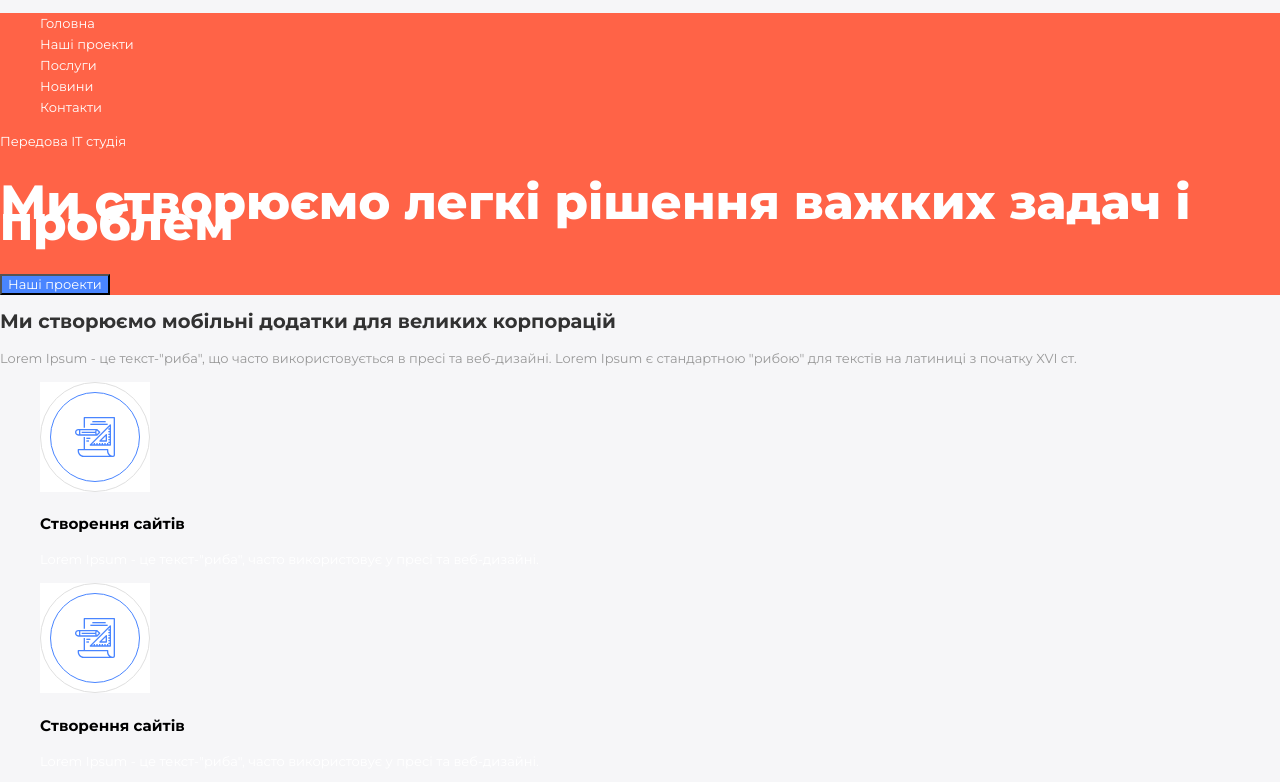
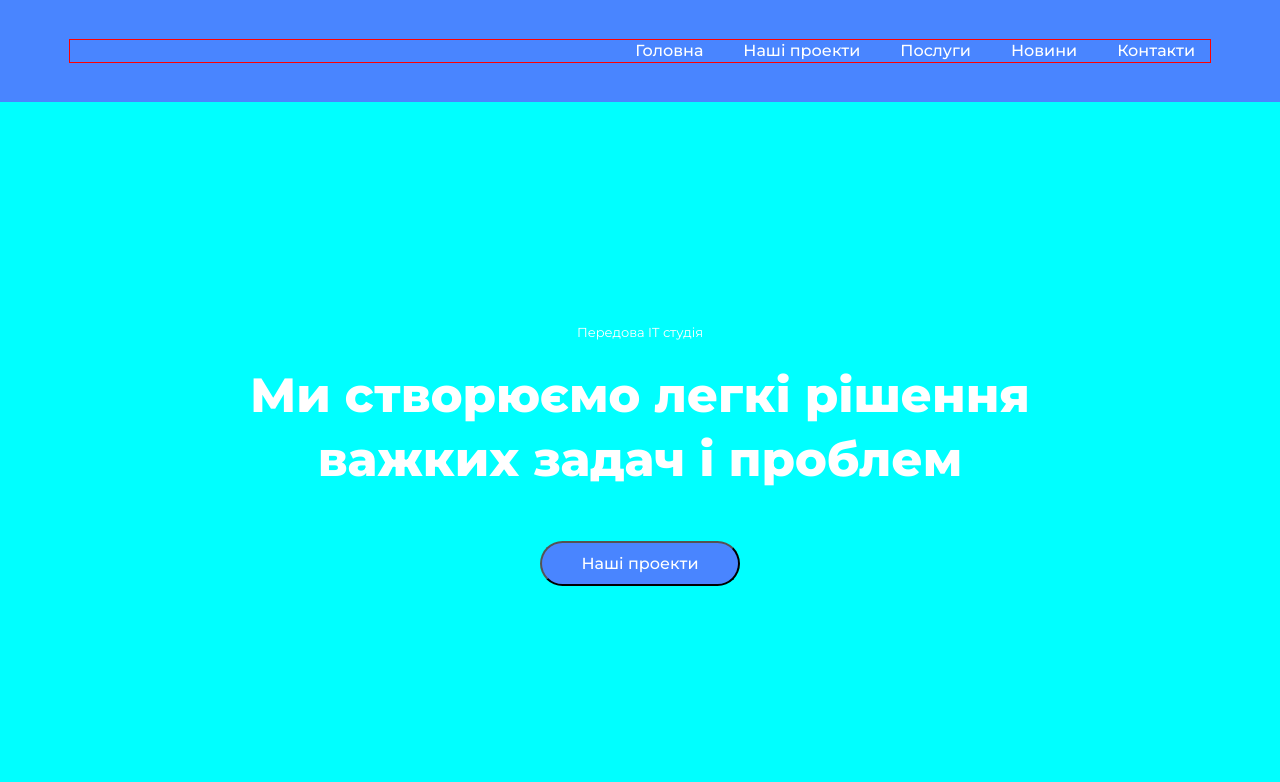
Before and after one commit to AleeexTk/practice-1, a plain HTML site: page index.html in a window 1280 px wide. Shown: the top 782 px of the page. Drawn offline with nearby package versions, Linux system fonts and the light colour scheme.

Commit message:
section prevelieges

```diff
--- a/index.html
+++ b/index.html
@@ -6,25 +6,46 @@
     <meta name="viewport" content="width=device-width, initial-scale=1.0" />
     <title>Document</title>
     <!--# link font's -->
-    <link rel="preconnect" href="https://fonts.googleapis.com">
-<link rel="preconnect" href="https://fonts.gstatic.com" crossorigin>
-<link href="https://fonts.googleapis.com/css2?family=Montserrat:wght@100;200;400;500;600;700;800&display=swap" rel="stylesheet">
+    <link rel="preconnect" href="https://fonts.googleapis.com" />
+    <link rel="preconnect" href="https://fonts.gstatic.com" crossorigin />
+    <link
+      href="https://fonts.googleapis.com/css2?family=Montserrat:wght@100;200;400;500;600;700;800&display=swap"
+      rel="stylesheet"
+    />
 
-    <link rel="stylesheet" href="https://cdnjs.cloudflare.com/ajax/libs/modern-normalize/1.1.0/modern-normalize.min.css" integrity="sha512-wpPYUAdjBVSE4KJnH1VR1HeZfpl1ub8YT/NKx4PuQ5NmX2tKuGu6U/JRp5y+Y8XG2tV+wKQpNHVUX03MfMFn9Q==" crossorigin="anonymous" referrerpolicy="no-referrer" />
-    <link rel="stylesheet" href="style.css">
+    <link
+      rel="stylesheet"
+      href="https://cdnjs.cloudflare.com/ajax/libs/modern-normalize/1.1.0/modern-normalize.min.css"
+      integrity="sha512-wpPYUAdjBVSE4KJnH1VR1HeZfpl1ub8YT/NKx4PuQ5NmX2tKuGu6U/JRp5y+Y8XG2tV+wKQpNHVUX03MfMFn9Q=="
+      crossorigin="anonymous"
+      referrerpolicy="no-referrer"
+    />
+    <link rel="stylesheet" href="style.css" />
   </head>
 
   <body>
-    <div class="background-photo">
+    <!-- HEADER -->
+
     <header class="header">
-      <!-- HEADER -->
+      <div class="container header-container">
         <ul class="header-list">
-        <li class="header-item"><a class="header-link" href="./index.html">Головна</a></li>
-        <li class="header-item"><a class="header-link" href="#">Наші проекти</a></li>
-        <li class="header-item"><a class="header-link" href="#">Послуги</a></li>
-        <li class="header-item"><a class="header-link" href="#">Новини</a></li>
-        <li class="header-item"><a class="header-link" href="#">Контакти</a></li>
+          <li class="header-item">
+            <a class="header-link" href="./index.html">Головна</a>
+          </li>
+          <li class="header-item">
+            <a class="header-link" href="#">Наші проекти</a>
+          </li>
+          <li class="header-item">
+            <a class="header-link" href="#">Послуги</a>
+          </li>
+          <li class="header-item">
+            <a class="header-link" href="#">Новини</a>
+          </li>
+          <li class="header-item">
+            <a class="header-link" href="#">Контакти</a>
+          </li>
         </ul>
+      </div>
     </header>
 
     <main>
@@ -32,23 +53,32 @@
 
       <section class="hero">
         <p class="hero-text">Передова IT студія</p>
-        <h1 class="hero-title">Ми створюємо легкі рішення важких задач і проблем</h1>
-        <button class="hero-button button"  type="button">Наші проекти</button>
+        <h1 class="hero-title">
+          Ми створюємо легкі рішення важких задач і проблем
+        </h1>
+        <button class="hero-button button" type="button">Наші проекти</button>
       </section>
-    </div>
+
       <!-- OUR POSLUGI :D  -->
 
       <section class="survisies">
-        <h2 class="survisies-title">Ми створюємо мобільні додатки для великих корпорацій</h2>
+        <div class="survisies-container container">
+          <h2 class="survisies-title">
+            Ми створюємо мобільні додатки для великих корпорацій
+          </h2>
           <p class="survisies-text">
             Lorem Ipsum - це текст-"риба", що часто використовується в пресі та
-          веб-дизайні. Lorem Ipsum є стандартною "рибою" для текстів на латиниці
-          з початку XVI ст.
+            веб-дизайні. Lorem Ipsum є стандартною "рибою" для текстів на
+            латиниці з початку XVI ст.
           </p>
           <ul class="survisies-list">
             <li class="survisies-item">
               <a class="survisies-link" href="#">
-              <img src="./images/simbol-1.svg" alt="contract" />
+                <img
+                  class="survisies-img"
+                  src="./images/simbol-1.svg"
+                  alt="contract"
+                />
                 <h3 class="survisies-list-title">Створення сайтів</h3>
                 <p class="survisies-list-text">
                   Lorem Ipsum - це текст-"риба", часто використовує у пресі та
@@ -58,7 +88,11 @@
             </li>
             <li class="survisies-item">
               <a class="survisies-link" href="#">
-              <img src="./images/simbol-1.svg" alt="contract" />
+                <img
+                  class="survisies-img"
+                  src="./images/simbol-1.svg"
+                  alt="contract"
+                />
                 <h3 class="survisies-list-title">Створення сайтів</h3>
                 <p class="survisies-list-text">
                   Lorem Ipsum - це текст-"риба", часто використовує у пресі та
@@ -68,7 +102,11 @@
             </li>
             <li class="survisies-item">
               <a class="survisies-link" href="#">
-              <img src="./images/simbol-1.svg" alt="contract" />
+                <img
+                  class="survisies-img"
+                  src="./images/simbol-1.svg"
+                  alt="contract"
+                />
                 <h3 class="survisies-list-title">Створення сайтів</h3>
                 <p class="survisies-list-text">
                   Lorem Ipsum - це текст-"риба", часто використовує у пресі та
@@ -78,7 +116,8 @@
             </li>
           </ul>
 
-        <a href="#"> всі послуги</a>
+          <a class="survisies-button button" href="#"> всі послуги</a>
+        </div>
       </section>
 
       <!-- PORTFOLIO -->
@@ -125,22 +164,16 @@
       <!-- OUR SPECIALIZATION -->
 
       <section class="specialization">
-        <h2 class="specialization-title">Наші роботи на яких ми спеціалізуємось</h2>
+        <h2 class="specialization-title">
+          Наші роботи на яких ми спеціалізуємось
+        </h2>
         <a class="specialization-link" href="#">Всі послуги</a>
         <ul class="specialization-list">
           <li class="specialization-item">
             <img src="./images/image-2.jpg" alt="men at work" />
-            <h3 class="specialization-list-title"><span>01.</span> Дослідження і упаковка</h3>
-            <p class="specialization-list-text">
-              Lorem Ipsum - це текст-"риба", що часто використовується в пресі
-              та веб-дизайні. Lorem Ipsum є стандартною "рибою" для текстів на
-              латиниці з початку XVI ст.
-            </p>
-            <a class="specialization-list-link" href="#">Детальніше</a>
-          </li class="specialization-item">
-          <li>
-            <img src="./images/image-2.jpg" alt="men at work" />
-            <h3 class="specialization-list-title"><span>01.</span> Дослідження і упаковка</h3>
+            <h3 class="specialization-list-title">
+              <span>01.</span> Дослідження і упаковка
+            </h3>
             <p class="specialization-list-text">
               Lorem Ipsum - це текст-"риба", що часто використовується в пресі
               та веб-дизайні. Lorem Ipsum є стандартною "рибою" для текстів на
@@ -150,7 +183,21 @@
           </li>
           <li class="specialization-item">
             <img src="./images/image-2.jpg" alt="men at work" />
-            <h3 class="specialization-list-title"><span>01.</span> Дослідження і упаковка</h3>
+            <h3 class="specialization-list-title">
+              <span>01.</span> Дослідження і упаковка
+            </h3>
+            <p class="specialization-list-text">
+              Lorem Ipsum - це текст-"риба", що часто використовується в пресі
+              та веб-дизайні. Lorem Ipsum є стандартною "рибою" для текстів на
+              латиниці з початку XVI ст.
+            </p>
+            <a class="specialization-list-link" href="#">Детальніше</a>
+          </li>
+          <li class="specialization-item">
+            <img src="./images/image-2.jpg" alt="men at work" />
+            <h3 class="specialization-list-title">
+              <span>01.</span> Дослідження і упаковка
+            </h3>
             <p class="specialization-list-text">
               Lorem Ipsum - це текст-"риба", що часто використовується в пресі
               та веб-дизайні. Lorem Ipsum є стандартною "рибою" для текстів на
@@ -171,10 +218,18 @@
           з початку XVI ст.
         </p>
         <ul class="project-list">
-          <li class="project-item"><img src="./images/image-3.jpg" alt="coding" /></li>
-          <li class="project-item"><img src="./images/image-3.jpg" alt="coding" /></li>
-          <li class="project-item"><img src="./images/image-3.jpg" alt="coding" /></li>
-          <li class="project-item"><img src="./images/image-3.jpg" alt="coding" /></li>
+          <li class="project-item">
+            <img src="./images/image-3.jpg" alt="coding" />
+          </li>
+          <li class="project-item">
+            <img src="./images/image-3.jpg" alt="coding" />
+          </li>
+          <li class="project-item">
+            <img src="./images/image-3.jpg" alt="coding" />
+          </li>
+          <li class="project-item">
+            <img src="./images/image-3.jpg" alt="coding" />
+          </li>
         </ul>
         <a class="project-link" href="">Всі проекти</a>
       </section>
@@ -184,50 +239,86 @@
       <section class="video">
         <h2 class="video-title">Відео про нашу роботу</h2>
         <p class="video-text">Просто подивіться, як ми працюємо</p>
-        <a  class="video-link" href=""></a>
+        <a class="video-link" href=""></a>
       </section>
 
       <!-- REGISTRATION -->
 
       <section class="registration">
         <h3 class="registration-title">Підпишіться на нашу розсилку</h3>
-        <p class="registration-text">Корисні статті, акції, новини - отримайте все це зараз!</p>
+        <p class="registration-text">
+          Корисні статті, акції, новини - отримайте все це зараз!
+        </p>
         <!-- Ваш e-mail -->
         <button class="registration-button" type="button">Підписатися</button>
-        <p class="registration-text-small">Ми не шлем спам, і не передаємо нікому ваші дані</p>
+        <p class="registration-text-small">
+          Ми не шлем спам, і не передаємо нікому ваші дані
+        </p>
       </section>
 
       <!-- FOOTER -->
       <footer class="footer">
         <h3 class="footer-title">Контактна інформациія</h3>
         <ul class="footer-list">
-          <li class="footer-item"><a class="footer-link" href="mailto:test@test.ru">test@test.ru</a></li>
-          <li class="footer-item"><a class="footer-link" href="tel:+380965556699">+3 8096 555 66 99</a></li>
-          <li class="footer-item"><a class="footer-link" href="#"></a>Тернопіль вул С. Бандери</li>
+          <li class="footer-item">
+            <a class="footer-link" href="mailto:test@test.ru">test@test.ru</a>
+          </li>
+          <li class="footer-item">
+            <a class="footer-link" href="tel:+380965556699"
+              >+3 8096 555 66 99</a
+            >
+          </li>
+          <li class="footer-item">
+            <a class="footer-link" href="#"></a>Тернопіль вул С. Бандери
+          </li>
         </ul>
 
         <h3 class="footer-title">Основні посилання</h3>
         <ul class="footer-list">
-          <li class="footer-item"><a class="footer-link" href="./index.html">Головна</a></li>
-          <li class="footer-item"><a class="footer-link" href="#">Наші проекти</a></li>
-          <li class="footer-item"><a class="footer-link" href="#">Наші послуги</a></li>
-          <li class="footer-item"><a class="footer-link" href="#">Контакти</a></li>
+          <li class="footer-item">
+            <a class="footer-link" href="./index.html">Головна</a>
+          </li>
+          <li class="footer-item">
+            <a class="footer-link" href="#">Наші проекти</a>
+          </li>
+          <li class="footer-item">
+            <a class="footer-link" href="#">Наші послуги</a>
+          </li>
+          <li class="footer-item">
+            <a class="footer-link" href="#">Контакти</a>
+          </li>
         </ul>
 
         <h3 class="footer-title">Наші проекти</h3>
         <ul class="footer-list">
-          <li class="footer-item"><a class="footer-link" href="#">Укрпошта</a></li>
-          <li class="footer-item"><a class="footer-link" href="#">Нафтогаз</a></li>
-          <li class="footer-item"><a class="footer-link" href="#">Львівська пивоварня</a></li>
-          <li class="footer-item"><a class="footer-link" href="#">ТЭЦ Калуша</a></li>
+          <li class="footer-item">
+            <a class="footer-link" href="#">Укрпошта</a>
+          </li>
+          <li class="footer-item">
+            <a class="footer-link" href="#">Нафтогаз</a>
+          </li>
+          <li class="footer-item">
+            <a class="footer-link" href="#">Львівська пивоварня</a>
+          </li>
+          <li class="footer-item">
+            <a class="footer-link" href="#">ТЭЦ Калуша</a>
+          </li>
         </ul>
 
         <h3 class="footer-title">Соціальні мережі</h3>
         <ul class="footer-list">
-          <li class="footer-item"><a class="footer-link" href="#">LinkedIn</a></li>
-          <li class="footer-item"><a class="footer-link" href="#">Instagram</a></li>
-          <li class="footer-item"><a class="footer-link" href="#">Facebook</a></li>
-          <li class="footer-item"><a class="footer-link" href="#">Twitter</a></li>
+          <li class="footer-item">
+            <a class="footer-link" href="#">LinkedIn</a>
+          </li>
+          <li class="footer-item">
+            <a class="footer-link" href="#">Instagram</a>
+          </li>
+          <li class="footer-item">
+            <a class="footer-link" href="#">Facebook</a>
+          </li>
+          <li class="footer-item">
+            <a class="footer-link" href="#">Twitter</a>
+          </li>
         </ul>
         <p class="footer-text">(с) 2019. Всі права захищені</p>
       </footer>
--- a/style.css
+++ b/style.css
@@ -1,6 +1,7 @@
 :root {
   --background-color: #ffffff;
   --secondary-background-color: #f6f6f8;
+  --third-background-color: #e5e5e5;
   --title-title-color: #000000;
   --secondary-title-color: #323232;
   --text-color: #999999;
@@ -8,7 +9,6 @@
 }
 
 /* RESET*/
-
 
 body {
   font-family: "Montserrat", sans-serif;
@@ -26,18 +26,35 @@ ul {
   list-style: none;
   text-decoration: none;
   font-family: inherit;
+  margin: 0;
+  padding: 0;
 }
 h1 {
   font-weight: 800;
   font-size: 48px;
   color: var(--background-color);
+  line-height: 64px;
 }
 h2 {
   color: var(--secondary-title-color);
+  font-weight: 700;
+  font-size: 36px;
+  line-height: 53px;
 }
 h3 {
   color: var(--title-title-color);
+  font-weight: 600;
+  font-size: 18px;
+  line-height: 22px;
 }
+
+h1,
+h2,
+h3,
+p {
+  margin: 0;
+}
+
 button {
   background-color: var(--secondary-text-color);
   color: var(--background-color);
@@ -45,18 +62,22 @@ button {
 span {
   color: #4985ff;
 }
+img {
+  display: block;
+  max-width: 100%;
+}
 
-/* CLASS */ /* CLASS */
-/* CLASS */
+/* CLASS */ /* CLASS */ /* CLASS */
 /* header+hero  */
-.header-item,
+header {
+  background-color: var(--secondary-text-color);
+}
+.header-container {
+}
+.backg .header-item,
 .hero-text {
   color: var(--background-color);
 }
-.background-photo {
-  background-color: tomato;
-}
-
 /* portfolio */
 .portfolio-link {
   background-color: var(--secondary-text-color);
@@ -79,3 +100,124 @@ span {
 .video-text {
   color: var(--background-color);
 }
+/* class.block's */
+
+.container {
+  outline: 1px solid red;
+  width: 1140px;
+  padding-left: 15px;
+  padding-right: 15px;
+  margin: 0 auto;
+}
+
+.button {
+  min-width: 200px;
+  height: 45px;
+  background-color: var(--secondary-text-color);
+  font-weight: 500;
+  font-size: 16px;
+  line-height: 20px;
+  text-align: center;
+}
+
+/* BLOCK'S */
+
+/* header  */
+.header {
+  padding: 40px 0;
+}
+.header-list {
+  display: flex;
+  justify-content: right;
+  gap: 40px;
+}
+.header-link {
+  font-weight: 500;
+  font-size: 16px;
+  line-height: 20/16;
+  color: var(--background-color);
+}
+
+/* HERO */
+.hero {
+  padding-top: 220px;
+  padding-bottom: 335px;
+  background-color: aqua;
+  text-align: center;
+}
+.hero-text {
+  margin-bottom: 20px;
+}
+.hero-title {
+  margin-bottom: 50px;
+
+  line-height: 20/16;
+  max-width: 829px;
+  margin-left: auto;
+  margin-right: auto;
+}
+
+.hero-button {
+  display: flex;
+  justify-content: center;
+  border-radius: 30px;
+  align-items: center;
+  margin-left: auto;
+  margin-right: auto;
+}
+/* Our poslugi */
+
+.survisies {
+  padding-top: 110px;
+  padding-bottom: 105px;
+  background-color: var(--third-background-color);
+}
+.survisies-container {
+  width: 1113px;
+  text-align: center;
+}
+.survisies-title {
+  max-width: 739px;
+  margin-left: auto;
+  margin-right: auto;
+}
+.survisies-text {
+  font-weight: 400;
+  font-size: 16px;
+  line-height: 25px;
+  text-align: center;
+  max-width: 730px;
+  margin-left: auto;
+  margin-right: auto;
+  margin-bottom: 20px;
+}
+.survisies-list {
+  display: flex;
+  justify-content: space-around;
+  margin-bottom: 55px;
+}
+.survisies-item {
+  display: flex;
+}
+
+.survisies-img {
+  max-width: 110px;
+}
+
+.survisies-list-title {
+  font-weight: 600;
+  font-size: 18px;
+  line-height: 22px;
+  max-width: 222px;
+}
+
+.survisies-list-text {
+  font-weight: 400;
+  font-size: 14px;
+  line-height: 22px;
+  max-width: 222px;
+}
+.survisies-button {
+  padding: 13px 36px;
+  border-radius: 30px;
+}
```
Lines whose indentation alone changed are shown as unchanged.
